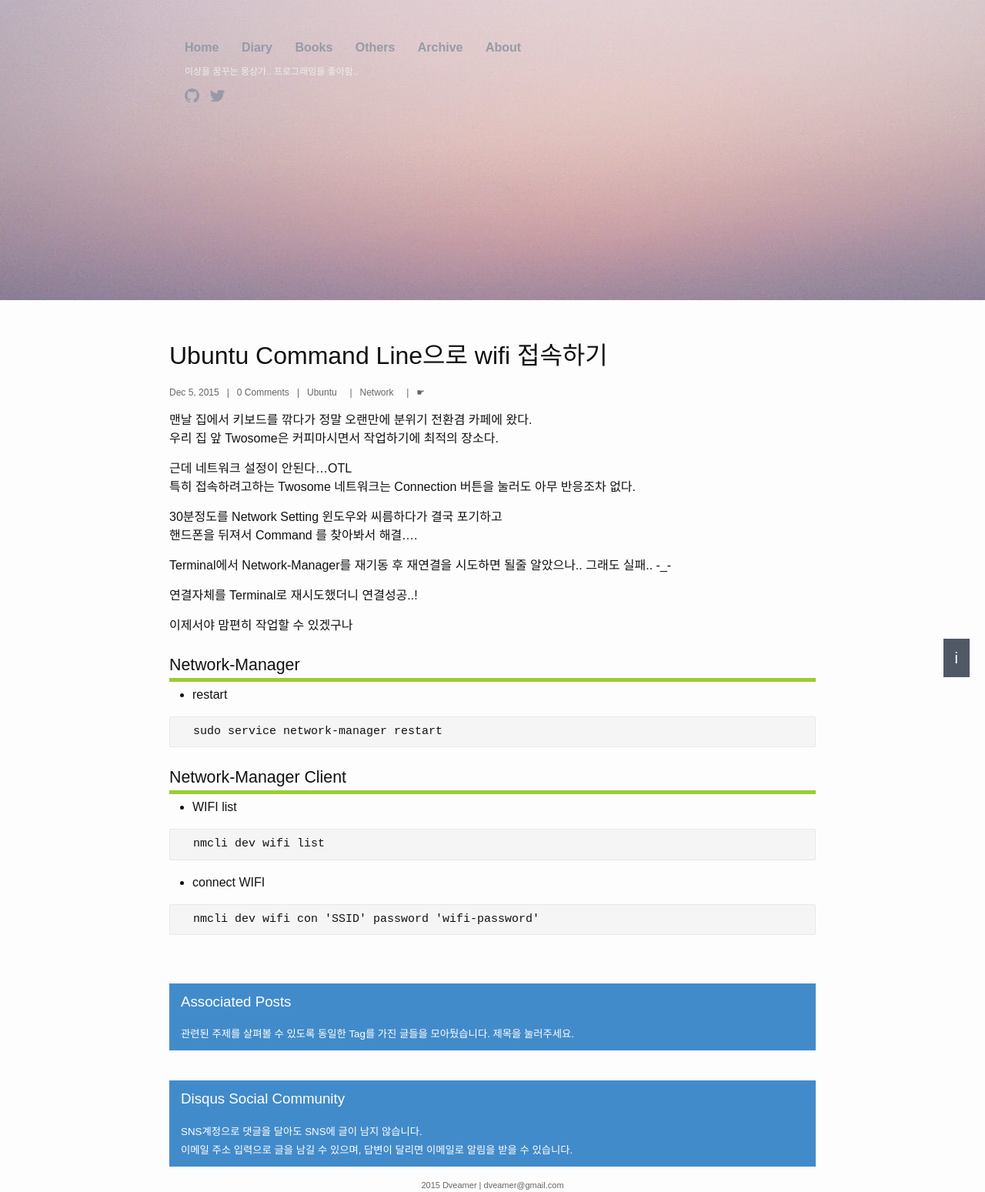
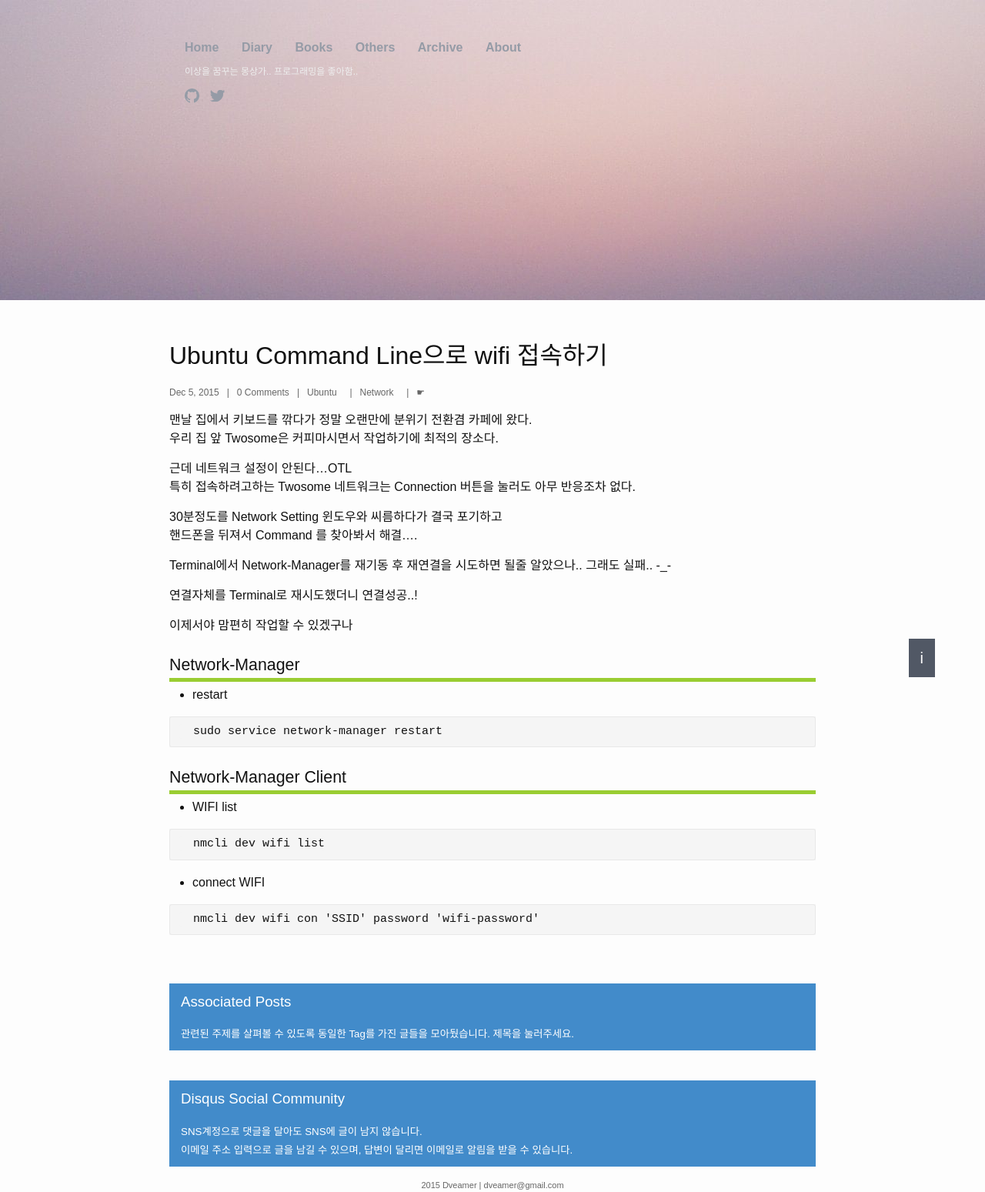
Before and after one commit to dveamer/dveamer.github.io, a Jekyll site: the page built from _posts/Ubuntu/2015-12-05-HowToConnectWIFIOnCommandLine.md, in a window 1280 px wide. Shown: the whole page at 77% size. Built offline with Jekyll 4.4.1, drawn with Linux system fonts in a browser that asks for light colours; comment, search, counter and statistics services are not loaded.

Commit message:
modify css

```diff
--- a/_sass/_layout.scss
+++ b/_sass/_layout.scss
@@ -192,7 +192,7 @@
 
 #gotop {
     position: fixed;
-    right: 65px;
+    right: 20px;
     bottom: 20px;
     padding: 10px 15px;
     font-size: 20px;
@@ -203,7 +203,7 @@
 
 #goindex {
     position: fixed;
-    right: 20px;
+    right: 65px;
     bottom: 20px;
     padding: 10px 15px;
     font-size: 20px;
@@ -216,6 +216,7 @@
     background: #FFFFFF;
     padding-left : 30px;
     padding-right : 30px;
+    min-width:30%;
 }
 
 /**
```
